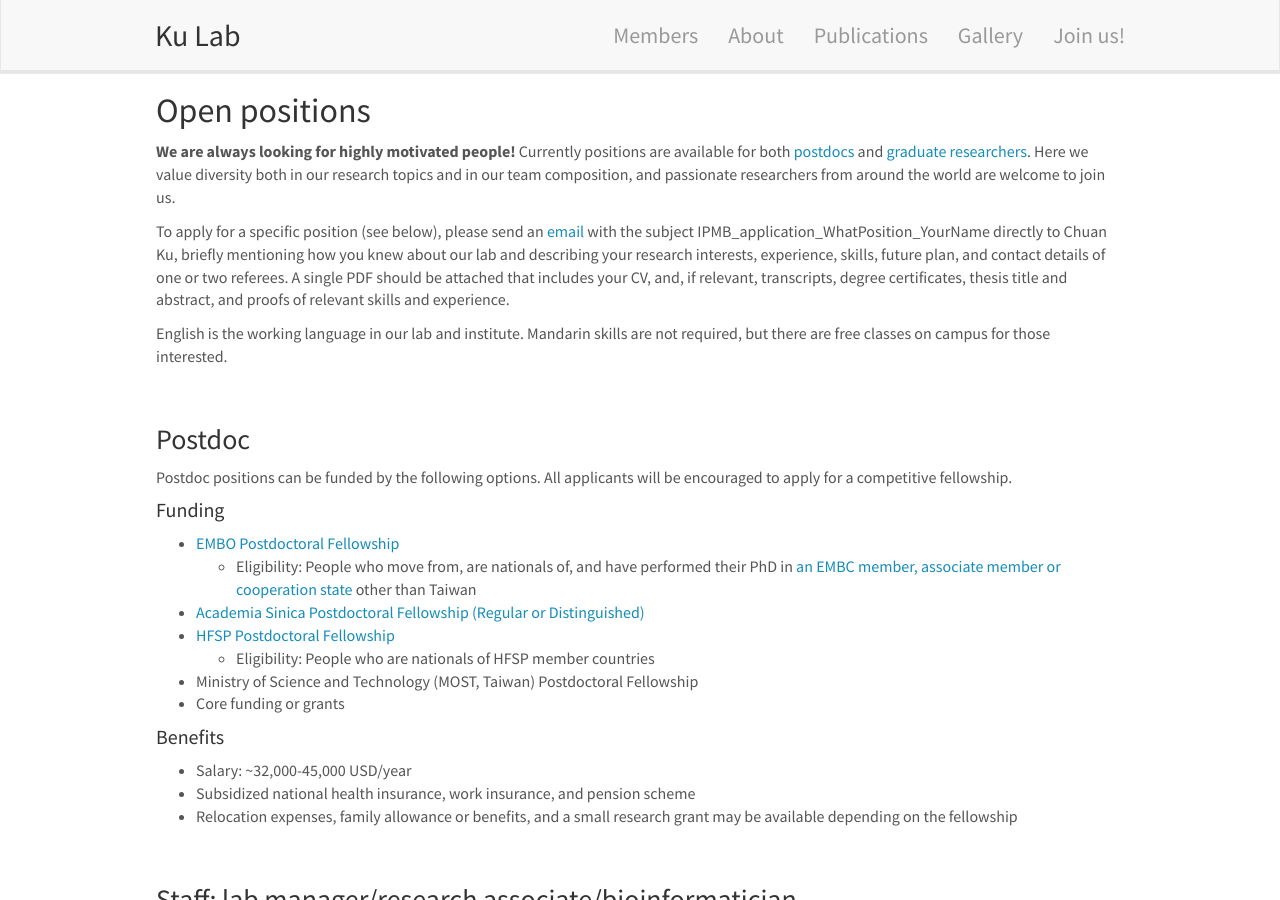
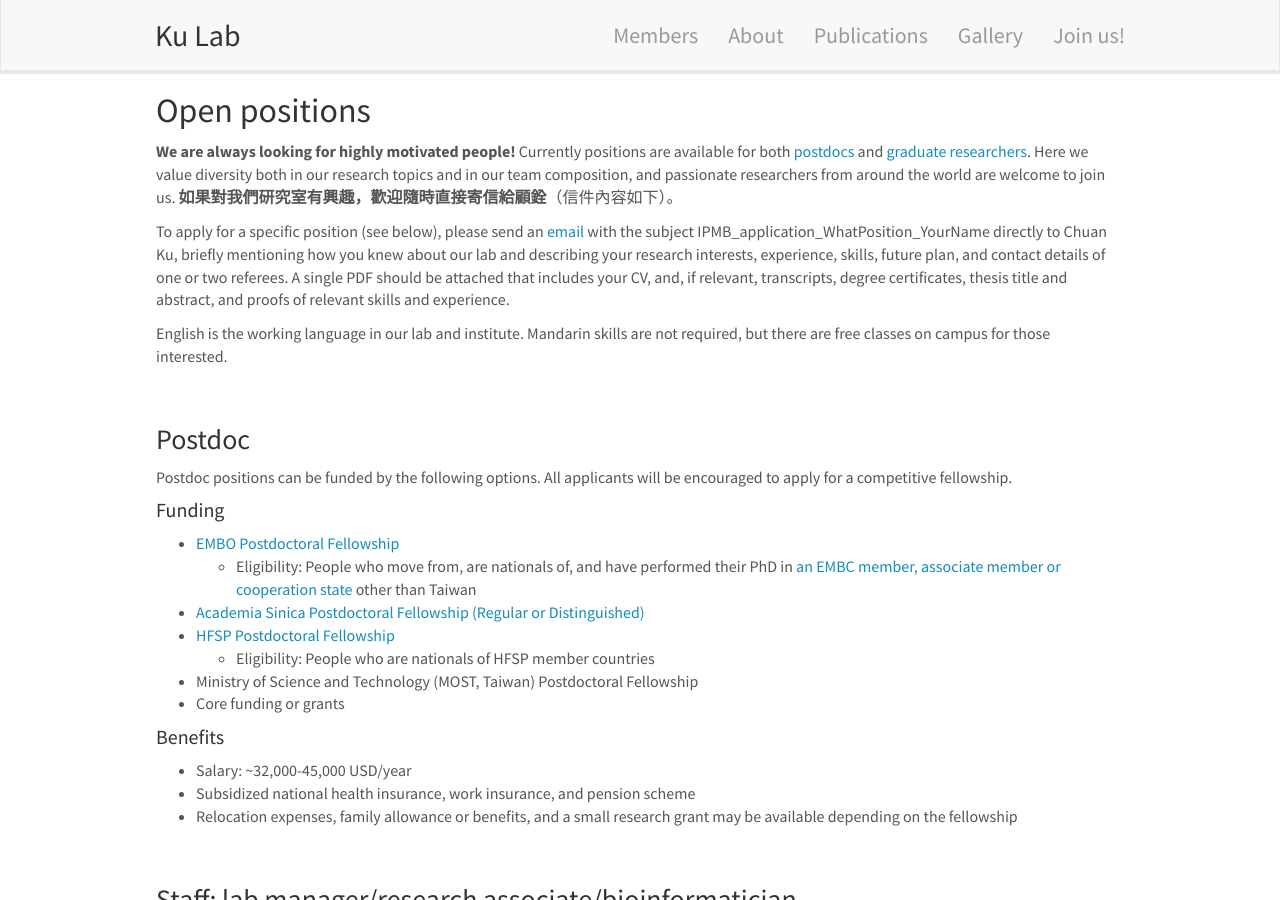
Before and after one commit to tzutongkao/Kao_Lab, a Jekyll site: the page built from _pages/openings.md, in a window 1280 px wide and 900 px high. Built offline with Jekyll 4.4.1, drawn with Linux system fonts in a browser that asks for light colours; nearby versions of some CDN libraries.

Commit message:
Update openings.md

```diff
--- a/_pages/openings.md
+++ b/_pages/openings.md
@@ -8,7 +8,7 @@
 
 ## Open positions
 
-**We are always looking for highly motivated people!** Currently positions are available for both <a href='https://chuanku-lab.github.io/kulab/downloads/JobAd_Postdoc.pdf'>postdocs</a> and <a href='https://www.isme-microbes.org/jobs/graduate-positions'>graduate researchers</a>. Here we value diversity both in our research topics and in our team composition, and passionate researchers from around the world are welcome to join us.
+**We are always looking for highly motivated people!** Currently positions are available for both <a href='https://chuanku-lab.github.io/kulab/downloads/JobAd_Postdoc.pdf'>postdocs</a> and <a href='https://www.isme-microbes.org/jobs/graduate-positions'>graduate researchers</a>. Here we value diversity both in our research topics and in our team composition, and passionate researchers from around the world are welcome to join us. **如果對我們研究室有興趣，歡迎隨時直接寄信給顧銓**（信件內容如下）。
 
 To apply for a specific position (see below), please send an [email](mailto:chuanku@gate.sinica.edu.tw) with the subject IPMB_application_WhatPosition_YourName directly to Chuan Ku, briefly mentioning how you knew about our lab and describing your research interests, experience, skills, future plan, and contact details of one or two referees. A single PDF should be attached that includes your CV, and, if relevant, transcripts, degree certificates, thesis title and abstract, and proofs of relevant skills and experience.
 
```
